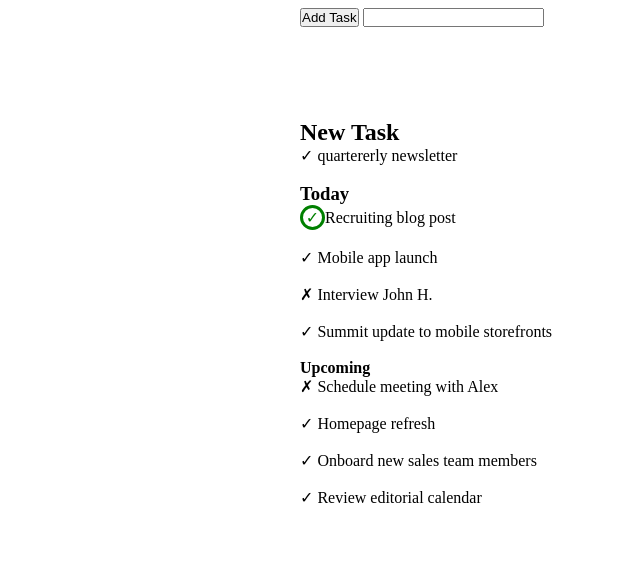
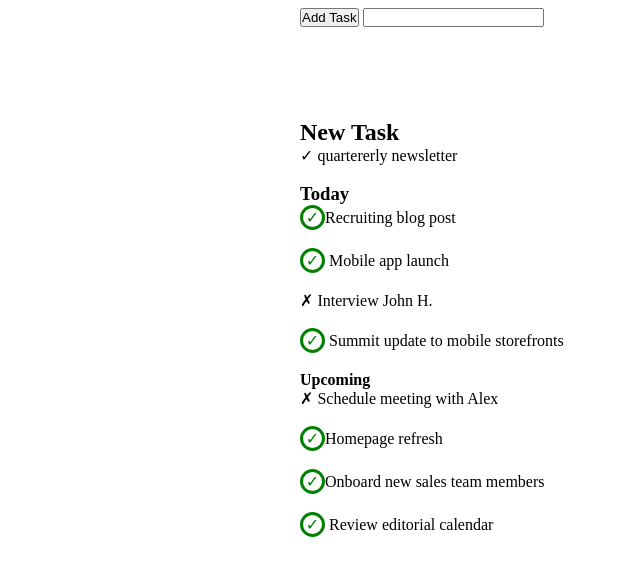
Before and after one commit to michele-debiasi/html-css-toboolist, a plain HTML site: page index.html in a window 1280 px wide. Shown: the part 122-698 px from the top of the page, without its empty margins (0-640 px from the left). Drawn offline with Linux system fonts and the light colour scheme.

Commit message:
check-circle

```diff
--- a/index.html
+++ b/index.html
@@ -34,16 +34,16 @@
 
         <h3><strong>Today</strong></h3>
         <ul><span class="check-circle">&checkmark;</span>Recruiting blog post</ul> <br>
-        <ul>&checkmark; Mobile app launch</ul> <br>
+        <ul><span class="check-circle">&checkmark;</span> Mobile app launch</ul> <br>
         <ul>&cross; Interview John H.</ul> <br>
-        <ul>&checkmark; Summit update to mobile storefronts</ul> <br>
+        <ul><span class="check-circle">&checkmark;</span> Summit update to mobile storefronts</ul> <br>
 
 
         <h4><strong>Upcoming</strong></h4>
     <ul>&cross; Schedule meeting with Alex  </ul> <br>
-    <ul>&checkmark; Homepage refresh</ul> <br>
-    <ul>&checkmark; Onboard new sales team members</ul>  <br>
-    <ul>&checkmark; Review editorial calendar</ul>
+    <ul><span class="check-circle">&checkmark;</span>Homepage refresh</ul> <br>
+    <ul><span class="check-circle">&checkmark;</span>Onboard new sales team members</ul>  <br>
+    <ul><span class="check-circle">&checkmark;</span> Review editorial calendar</ul>
 
 
 
```
